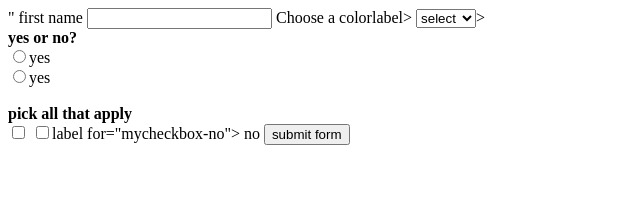
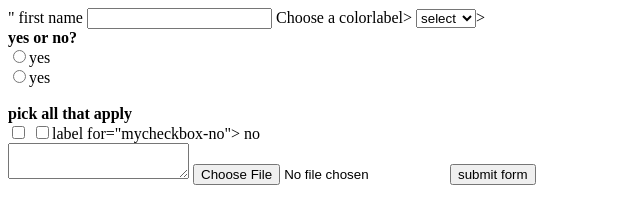
Before and after one commit to Bbaker1504/imed1316, a plain HTML site: page form.html in a window 1280 px wide. Shown: the whole page, without its empty margins (0-640 px from the left). Drawn offline with Linux system fonts and the light colour scheme.

Commit message:
text and upload fields

```diff
--- a/form.html
+++ b/form.html
@@ -30,16 +30,19 @@
 <br />
 <!--checkbox-->
 <strong>pick all that apply</strong><br />
-<input type="checkbox" name="mydecisioncheckbox" id="mycheckbox-yes" value="yes" required /><label for="mycheckbox-yes">
+<input type="checkbox" name="mydecisioncheckbox" id="mycheckbox-yes" value="yes"  /><label for="mycheckbox-yes">
 <input type="checkbox" name="mydecisioncheckbox" id="mycheckbox-no" value="no" />label for="mycheckbox-no"> no </label>
+<br />
 
+<!--text area-->
+<textarea name="'commments" value="comments" styles="width: 800px;height: 500px;"></textarea>
+
+<!--upload files-->
+
+<input type="file" name="upload" accept=".pdf, .docx" />
 
  <input type="submit" value="submit form" id="submit" />
-
-
 </form>
-
-
 
     <scripy src="js/form.js"></scripy>
 </body>
```
